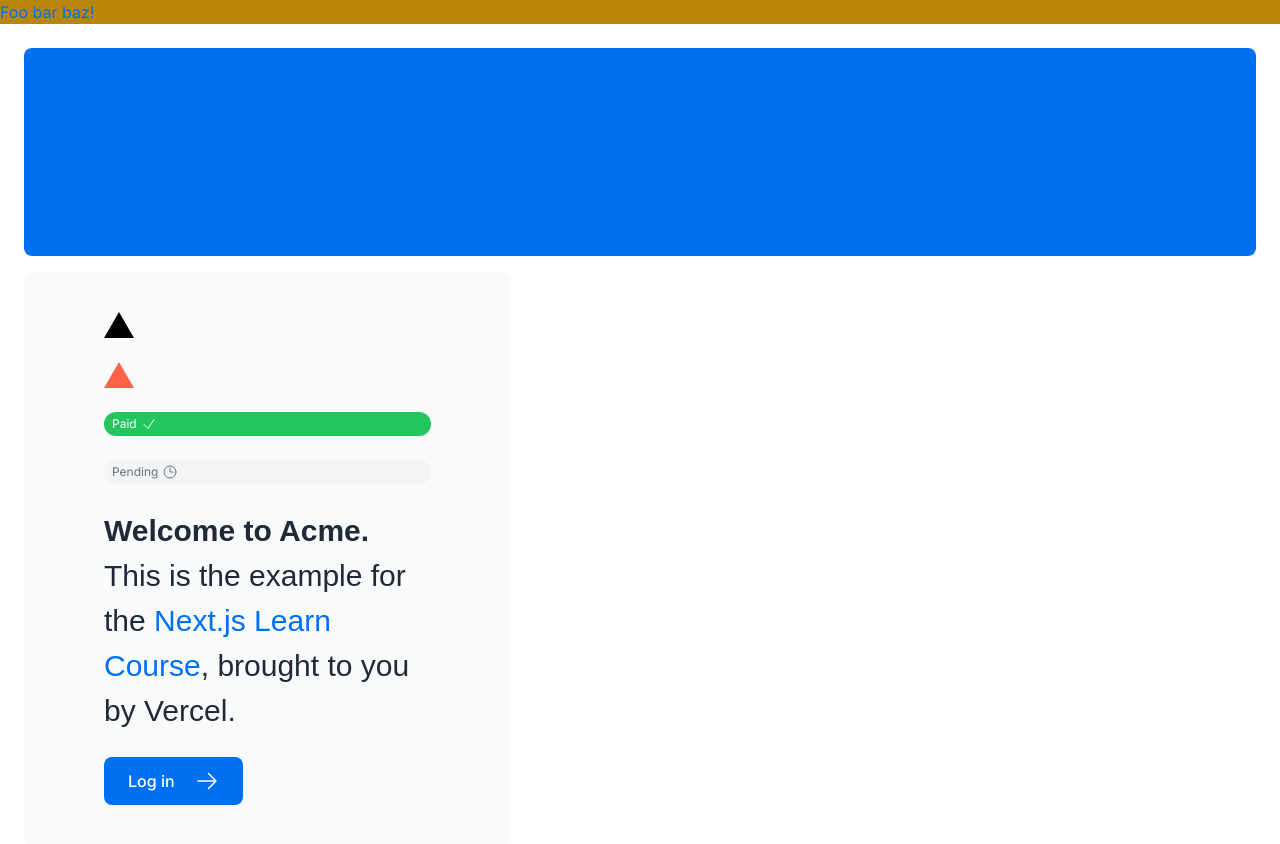
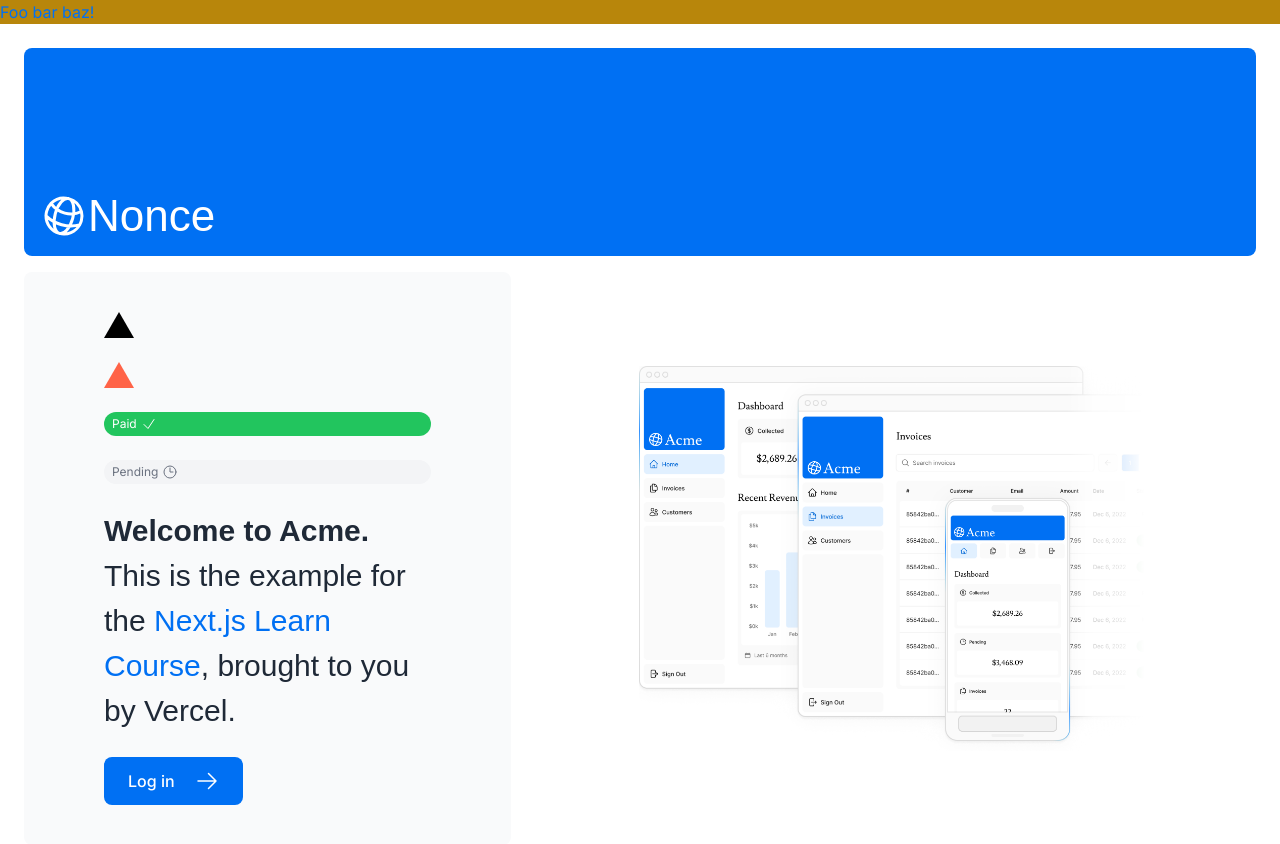
Before and after one commit to sergei-kalugin/nextjs-learning, a Next.js app: page / in a window 1280 px wide. Shown: the top 844 px of the page. Built offline with nearby package versions, Linux system fonts and the light colour scheme; a web font is replaced by a local one.

Commit message:
Completes Chapter 3.

```diff
--- a/app/page.tsx
+++ b/app/page.tsx
@@ -4,20 +4,30 @@ import Link from 'next/link';
 import styles from '@/app/ui/home.module.scss';
 import InvoiceStatus from "@/app/ui/invoices/status";
 import {lusitana} from "@/app/ui/fonts";
+import Image from "next/image";
 
 export default function Page() {
   return (
     <main className="flex min-h-screen flex-col p-6">
       <div className="flex h-20 shrink-0 items-end rounded-lg bg-blue-500 p-4 md:h-52">
-        {/* <AcmeLogo /> */}
+         <AcmeLogo />
       </div>
+
+      {/* Image Test */}
+      <div className="transition duration-200 delay-200 flex grayscale hover:filter-none">
+      </div>
+
       <div className="mt-4 flex grow flex-col gap-4 md:flex-row">
         <div className="flex flex-col justify-center gap-6 rounded-lg bg-gray-50 px-6 py-10 md:w-2/5 md:px-20">
+
           <div className="h-0 w-0 relative border-l-[15px] border-r-[15px] border-b-[26px] border-l-transparent border-r-transparent border-b-black">
           </div>
+
           <div className={styles.shape}/>
+
           <InvoiceStatus status={'paid'}/>
           <InvoiceStatus status={'pending'}/>
+
           <p className={`${lusitana.className} text-xl text-gray-800 md:text-3xl md:leading-normal antialiased`}>
             <strong>Welcome to Acme.</strong> This is the example for the{' '}
             <a href="https://nextjs.org/learn/" className="text-blue-500">
@@ -34,6 +44,20 @@ export default function Page() {
         </div>
         <div className="flex items-center justify-center p-6 md:w-3/5 md:px-28 md:py-12">
           {/* Add Hero Images Here */}
+          <Image
+              src="/hero-desktop.png"
+              width={1000}
+              height={760}
+              className="hidden md:block"
+              alt="My desktop hero image"
+          />
+          <Image
+              src="/hero-mobile.png"
+              width={560}
+              height={620}
+              className="md:hidden"
+              alt="My mobile hero image"
+          />
         </div>
       </div>
     </main>
--- a/app/ui/acme-logo.tsx
+++ b/app/ui/acme-logo.tsx
@@ -7,7 +7,7 @@ export default function AcmeLogo() {
       className={`${lusitana.className} flex flex-row items-center leading-none text-white`}
     >
       <GlobeAltIcon className="h-12 w-12 rotate-[15deg]" />
-      <p className="text-[44px]">Acme</p>
+      <p className="text-[44px]">Nonce</p>
     </div>
   );
 }
--- a/app/ui/fonts.ts
+++ b/app/ui/fonts.ts
@@ -3,5 +3,6 @@ import { Inter, Lusitana } from 'next/font/google';
 export const inter = Inter({ subsets: ['latin'] });
 export const lusitana = Lusitana({
   subsets: ['latin'],
-  weight: ['400', '700']
+  weight: ['400', '700'],
+  display: 'swap',
 });
```
